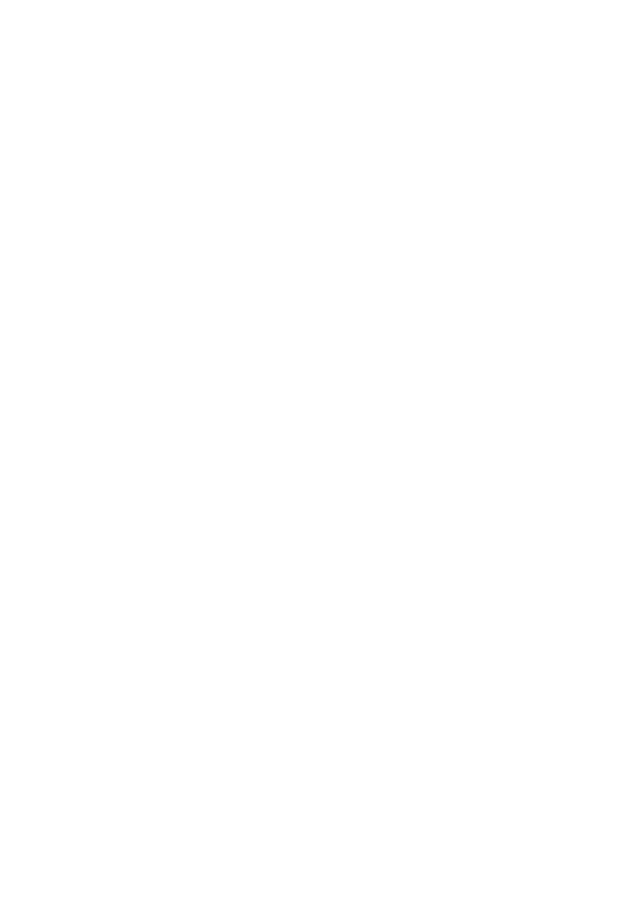
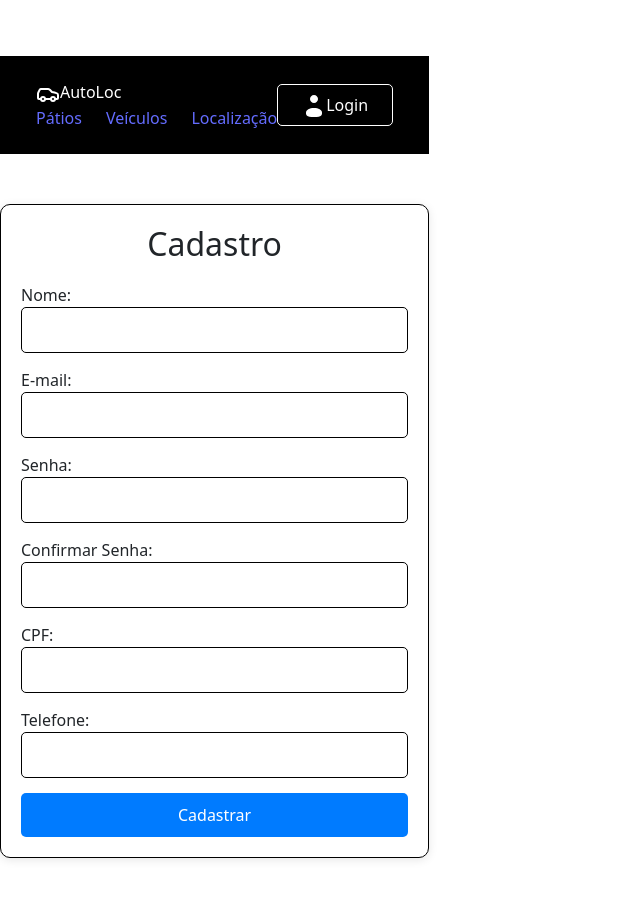
Before and after one commit to s4tarcay/AutoLoc, a React (Vite) app: page /registro in a window 1280 px wide. Before the commit this address had no page. Shown: the top 898 px of the page, without its empty margins (0-640 px from the left). Before the commit the page ends 800 px from the top, so only its background shows below. Built offline with nearby package versions, Linux system fonts and the light colour scheme.

Commit message:
login com regitre-se

```diff
--- a/src/componentes/Login/LoginGoogle.jsx
+++ b/src/componentes/Login/LoginGoogle.jsx
@@ -2,7 +2,8 @@ import React, { useState } from "react";
 import { auth, provider, signInWithPopup } from "./firebase"; // Importa o Firebase
 import "./Login.css";
 import google from "../../assets/google.svg";
-import { useNavigate } from "react-router-dom";
+import { useNavigate, Link } from "react-router-dom"; // Importa Link para redirecionar
+import Registro from "../Registro/Registro";
 
 const LoginGoogle = () => {
   const navigate = useNavigate();
@@ -23,24 +24,22 @@ const LoginGoogle = () => {
       });
   };
 
-  // Função para autenticar com email e senha
-  const handleEmailLogin = (e) => {
-    e.preventDefault(); // Impede o comportamento padrão do formulário
-    auth.signInWithEmailAndPassword(email, password)
-      .then((userCredential) => {
-        // Login bem-sucedido
-        console.log(userCredential.user);
-        navigate("/"); // Redireciona para AutoLocHome após login
-      })
-      .catch((error) => {
-        setError(error.message);
-        console.error(error);
-      });
+  // Função para fazer login com email e senha
+  const handleEmailLogin = async (e) => {
+    e.preventDefault();
+    try {
+      await auth.signInWithEmailAndPassword(email, password);
+      navigate("/"); // Redireciona para AutoLocHome após login
+    } catch (error) {
+      setError("Erro ao fazer login. Verifique suas credenciais.");
+      console.error(error);
+    }
   };
 
   return (
     <div className="login-container">
       <h2>Login</h2>
+
       <form onSubmit={handleEmailLogin}>
         <div>
           <label htmlFor="email">E-mail:</label>
@@ -50,6 +49,7 @@ const LoginGoogle = () => {
             value={email}
             onChange={(e) => setEmail(e.target.value)}
             required
+            style={{ border: "1px solid black", borderRadius: "5px" }} // Caixa branca com borda preta
           />
         </div>
         <div>
@@ -60,12 +60,21 @@ const LoginGoogle = () => {
             value={password}
             onChange={(e) => setPassword(e.target.value)}
             required
+            style={{ border: "1px solid black", borderRadius: "5px" }} // Caixa branca com borda preta
           />
         </div>
         {error && <p style={{ color: "red" }}>{error}</p>} {/* Exibe erro se houver */}
-        <button type="submit">Entrar com E-mail e Senha</button>
+
+        <p className="register">
+          Não possui uma conta?{" "}
+          <Link to="/registro">Cadastrar-se</Link> {Registro}
+        </p>
+
+        <button type="submit">Entrar</button>
       </form>
+
       <hr />
+
       <button className="google" onClick={handleGoogleLogin}>
         <img
           src={google}
--- /dev/null
+++ b/src/componentes/Registro/Registro.css
@@ -0,0 +1,58 @@
+/* Estilo do container do registro */
+.registro-container {
+    max-width: 500px;
+    margin: 50px auto;
+    padding: 20px;
+    border: 1px solid #000000;
+    border-radius: 10px;
+    background-color: #ffffff;
+    box-shadow: 0 2px 10px rgba(0, 0, 0, 0.1);
+}
+
+/* Estilo do título */
+.registro-container h2 {
+    text-align: center;
+    margin-bottom: 20px;
+}
+
+/* Estilo dos campos de input */
+.registro-container input {
+    width: 100%;
+    padding: 10px;
+    margin-bottom: 15px;
+    background-color: #ffffff; /* Fundo branco */
+    border: 1px solid #000000; /* Borda preta */
+    border-radius: 5px;
+    color: #000000; /* Texto preto */
+    box-sizing: border-box;
+    transition: border-color 0.3s;
+}
+
+/* Estilo quando o input está focado */
+.registro-container input:focus {
+    border-color: #007bff; /* Cor ao focar no input */
+    outline: none; /* Remove o outline padrão */
+}
+
+/* Estilo do botão de enviar */
+.registro-container button {
+    width: 100%;
+    padding: 10px;
+    background-color: #007bff; /* Cor de fundo do botão */
+    color: white; /* Cor do texto do botão */
+    border: none;
+    cursor: pointer;
+    border-radius: 5px;
+    transition: background-color 0.3s;
+}
+
+/* Estilo do botão ao passar o mouse */
+.registro-container button:hover {
+    background-color: #0056b3; /* Cor ao passar o mouse */
+}
+
+/* Link para voltar ao login */
+.login-link {
+    text-align: center;
+    margin-top: 10px;
+}
--- /dev/null
+++ b/src/componentes/Registro/Registro.jsx
@@ -0,0 +1,89 @@
+// Registro.jsx
+import React, { useState } from "react";
+import "./Registro.css"; // Certifique-se de que o caminho do CSS está correto
+
+const Registro = () => {
+  const [nome, setNome] = useState("");
+  const [email, setEmail] = useState("");
+  const [senha, setSenha] = useState("");
+  const [confirmarSenha, setConfirmarSenha] = useState("");
+  const [cpf, setCpf] = useState("");
+  const [telefone, setTelefone] = useState("");
+
+  const handleSubmit = (e) => {
+    e.preventDefault();
+    // Validação e lógica de envio dos dados
+    console.log("Registrando:", { nome, email, senha, confirmarSenha, cpf, telefone });
+  };
+
+  return (
+    <div className="registro-container">
+      <h2>Cadastro</h2>
+      <form onSubmit={handleSubmit}>
+        <div>
+          <label htmlFor="nome">Nome:</label>
+          <input
+            type="text"
+            id="nome"
+            value={nome}
+            onChange={(e) => setNome(e.target.value)}
+            required
+          />
+        </div>
+        <div>
+          <label htmlFor="email">E-mail:</label>
+          <input
+            type="email"
+            id="email"
+            value={email}
+            onChange={(e) => setEmail(e.target.value)}
+            required
+          />
+        </div>
+        <div>
+          <label htmlFor="senha">Senha:</label>
+          <input
+            type="password"
+            id="senha"
+            value={senha}
+            onChange={(e) => setSenha(e.target.value)}
+            required
+          />
+        </div>
+        <div>
+          <label htmlFor="confirmarSenha">Confirmar Senha:</label>
+          <input
+            type="password"
+            id="confirmarSenha"
+            value={confirmarSenha}
+            onChange={(e) => setConfirmarSenha(e.target.value)}
+            required
+          />
+        </div>
+        <div>
+          <label htmlFor="cpf">CPF:</label>
+          <input
+            type="text"
+            id="cpf"
+            value={cpf}
+            onChange={(e) => setCpf(e.target.value)}
+            required
+          />
+        </div>
+        <div>
+          <label htmlFor="telefone">Telefone:</label>
+          <input
+            type="text"
+            id="telefone"
+            value={telefone}
+            onChange={(e) => setTelefone(e.target.value)}
+            required
+          />
+        </div>
+        <button type="submit">Cadastrar</button>
+      </form>
+    </div>
+  );
+};
+
+export default Registro;
--- a/src/main.jsx
+++ b/src/main.jsx
@@ -3,12 +3,12 @@ import React from 'react';
 import ReactDOM from 'react-dom/client';
 import { BrowserRouter as Router, Routes, Route } from 'react-router-dom';
 import App from './App';
-import AutoLocHome from './componentes/AutoLocHome/AutoLocHome'; // Verifique o caminho
-import Veiculos from './componentes/Veiculos/Veiculos'; // Importe o seu componente Veículos
-import Localizacao from './componentes/Localizacao/Localizacao'; // Importe o seu componente Localização
-import Login from './componentes/Login/Login'; // Importe o seu componente Login
+import AutoLocHome from './componentes/AutoLocHome/AutoLocHome';
+import Veiculos from './componentes/Veiculos/Veiculos';
+import Localizacao from './componentes/Localizacao/Localizacao';
+import LoginGoogle from './componentes/Login/LoginGoogle';
+import Registro from './componentes/Registro/Registro'; // Importe o componente Registro
 import './index.css';
-import LoginGoogle from './componentes/Login/LoginGoogle';
 
 ReactDOM.createRoot(document.getElementById('root')).render(
   <React.StrictMode>
@@ -18,7 +18,8 @@ ReactDOM.createRoot(document.getElementById('root')).render(
           <Route index element={<AutoLocHome />} />
           <Route path="veiculos" element={<Veiculos />} />
           <Route path="localizacao" element={<Localizacao />} />
-          <Route path="login" element={<LoginGoogle />} /> {/* Adicione esta rota */}
+          <Route path="login" element={<LoginGoogle />} />
+          <Route path="registro" element={<Registro />} /> {/* Rota para Registro */}
         </Route>
       </Routes>
     </Router>
```
